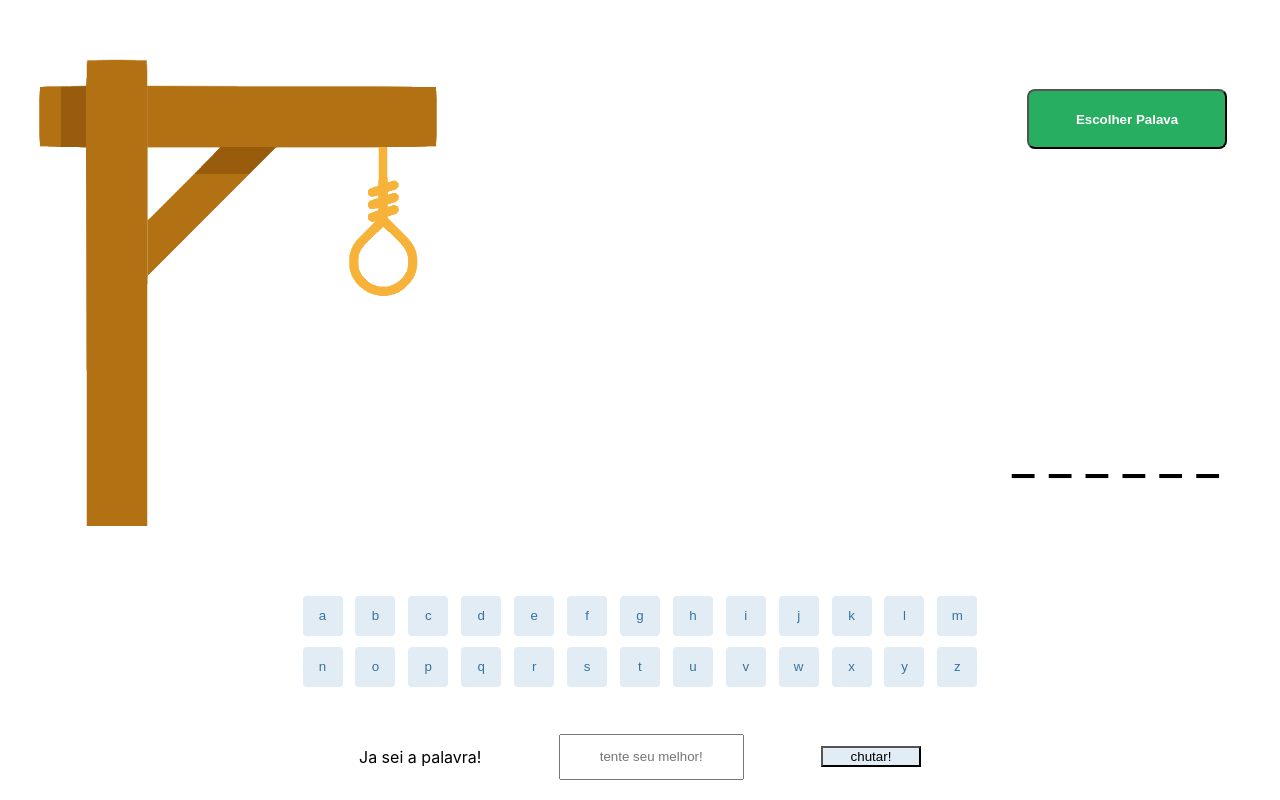
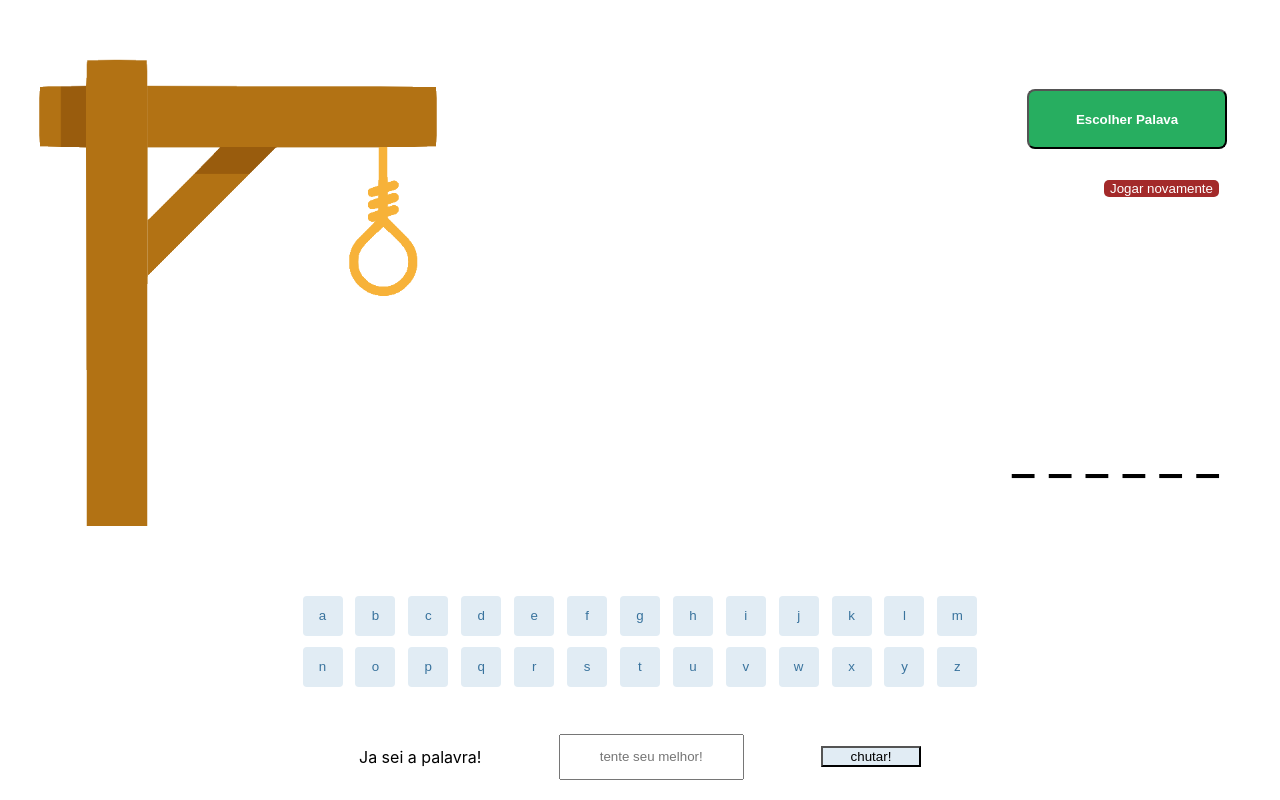
Before and after one commit to ViniSSBrandao/JogoDaForca, a React (Create React App) app: page / in a window 1280 px wide. Built offline with nearby package versions, Linux system fonts and the light colour scheme.

Commit message:
penultimo commit

```diff
--- a/public/style.css
+++ b/public/style.css
@@ -97,3 +97,13 @@ display: flex;
     height: 100%;
     text-align: center;
 }
+
+.reload{
+    position: absolute;
+    right: 61px;
+    background-color: rgb(163, 42, 42);
+    border: none;
+    border-radius: 5px;
+    top:180px;
+    color: white;
+}
--- a/src/App.js
+++ b/src/App.jsx
@@ -41,6 +41,7 @@ function App() {
         tentativa={tentativa=>setTentativa(tentativa)}
         erros={erros=>setErros(erros)}
         resultado={resultado=>setResultado(resultado)}
+        onChange={console.log(resultado)}
         />)}
       </div>
 
--- a/src/Components/Chute.js
+++ b/src/Components/Chute.jsx
@@ -41,7 +41,7 @@ export default function Chute(prop){
         <>
         <div className="chute">
             <h1>Ja sei a palavra!</h1>
-            <input type='text' onChange={pegarDados} placeholder="tente seu melhor!" />
+            <input type='text' onChange={pegarDados} placeholder="tente seu melhor!" data-test='guess-input' />
             <button type='submit' className="chutebotao" onClick={testar} onChange={prop.resultado(resultado)} > chutar!</button>
         </div>
         </>
--- a/src/Components/Jogo.js
+++ b/src/Components/Jogo.jsx
@@ -7,14 +7,16 @@ import { useState } from "react"
 export default function Jogo(prop){
 
     const [classe, setClasse] = useState('')
-
+    const [iniciar, setIniciar] = useState(0)
 
     console.log(prop.acertos)
+
 
     return(
         <div className='jogo'>
         <Forca erro={prop.erros} />
-        <button class="comecar"  onClick={() => prop.apertouBotao('awa')}>Escolher Palava</button>
+        <button class="comecar" data-test='choose-word'  onClick={() => {prop.apertouBotao('awa')}}>Escolher Palava</button>
+        <button className="reload" onClick={() => window.location.reload(false)}>Jogar novamente</button>
         <Acertos palavra={prop.palavra} acertos={prop.acertos} classe={classe} resultado={prop.resultado}/>
         </div>
     )
--- a/src/Components/Jogo/Acertos.js
+++ b/src/Components/Jogo/Acertos.jsx
@@ -35,7 +35,7 @@ export default function Acertos(prop){
 
     return(
         <>
-        <div className="acertos">
+        <div className="acertos" data-test='word' data-answer={prop.palavra}>
             <p onClick={trocaPalavra} className={prop.resultado}>{display}</p>
         </div>
         </>
--- a/src/Components/Jogo/Forca.js
+++ b/src/Components/Jogo/Forca.jsx
@@ -12,7 +12,7 @@ export default function Forca(prop){
 
     return(
     <>
-    <img src={forcas[prop.erro]}/>
+    <img data-test='game-image' src={forcas[prop.erro]}/>
     </>
     )
 }
--- a/src/Components/Letras.js
+++ /dev/null
@@ -1,81 +0,0 @@
-import { useState } from "react"
-import Forca from "./Jogo/Forca"
-let letraClicada = [], acertos = [], erros = 0
-let palavra, estadoJogo, classe
-let copiaCerto, copiaErrado
-let resultado = ''
-
-export default function Letras(prop){
-    console.log(estadoJogo)
-
-    !prop.estadoJogo ? estadoJogo = 0 : estadoJogo = 1
-
-
-    palavra = prop.palavra
-        function clicouLetra(entrada){
-
-            if(estadoJogo){
-                if(letraClicada.includes(entrada)){
-                    setClicou('letra')
-            }
-            else {
-                verificaLetra(entrada, palavra)
-                letraClicada.push(entrada)
-                setClicou('letra')
-            }
-        }
-
-        }
-
-    estadoJogo ? classe = ['letra ativada'] : classe = ['letra']
-    const [clicou, setClicou] = useState('letra ativada')
-
-
-    return(
-        <>
-
-
-        <button className={clicou} onClick={() => {clicouLetra(prop.letra) ; prop.tentativa(copiaCerto); prop.erros(erros); prop.resultado(resultado)}} >
-        {prop.letra}
-        </button>
-
-        </>
-    )
-}
-
-function verificaLetra(letra, palavra){
-
-    console.log(palavra)
-    if (palavra.includes(letra)){
-        for(let i=0; i<palavra.length; i++){
-            if(palavra[i] === letra){
-                if(!acertos[i]){
-                    acertos.splice(i, 1, letra)
-                }
-                else{
-                    acertos.splice(i, 0, letra)
-                }
-            }
-            else if(!acertos[i]){
-                acertos[i]=''
-            }
-            copiaCerto = [...acertos]
-        }
-        acertos.includes('') ? console.log('ta quase') : resultado = 'acertou'
-
-    }
-    else{
-        erros++
-        if(erros>=6){
-             resultado = 'errou'
-              copiaCerto = [...palavra]
-            }
-            else {
-                console.log(erros)
-            }
-
-    }
-
-    console.log ("erros: ", erros, "acertos: ", acertos)
-
-}
--- /dev/null
+++ b/src/Components/Letras.jsx
@@ -0,0 +1,83 @@
+import { useState } from "react"
+import Forca from "./Jogo/Forca"
+let letraClicada = [], acertos = [], erros = 0
+let palavra, estadoJogo, classe
+let copiaCerto, copiaErrado
+let resultado = ''
+
+export default function Letras(prop){
+    console.log(estadoJogo)
+
+    !prop.estadoJogo ? estadoJogo = 0 : estadoJogo = 1
+
+
+    palavra = prop.palavra
+        function clicouLetra(entrada){
+
+            if(estadoJogo){
+                if(letraClicada.includes(entrada)){
+                    setClicou('letra')
+            }
+            else {
+                verificaLetra(entrada, palavra)
+                letraClicada.push(entrada)
+                setClicou('letra')
+            }
+        }
+
+        }
+
+    estadoJogo ? classe = ['letra ativada'] : classe = ['letra']
+    const [clicou, setClicou] = useState('letra ativada')
+
+    function verificaLetra(letra, palavra){
+
+        console.log(palavra)
+        if (palavra.includes(letra)){
+            for(let i=0; i<palavra.length; i++){
+                if(palavra[i] === letra){
+                    if(!acertos[i]){
+                        acertos.splice(i, 1, letra)
+                    }
+                    else{
+                        acertos.splice(i, 0, letra)
+                    }
+                }
+                else if(!acertos[i]){
+                    acertos[i]=''
+                }
+                copiaCerto = [...acertos]
+            }
+            acertos.includes('') ? console.log('ta quase') : resultado = 'acertou'
+
+        }
+        else{
+
+            if(erros>=5){
+                 resultado = 'errou'
+                    erros == 5 ? erros++ : erros = erros
+                  copiaCerto = [...palavra]
+                }
+                else {
+                    console.log(erros)
+                    erros++
+                }
+
+        }
+
+        console.log (resultado)
+
+    }
+
+
+    return(
+        <>
+
+
+        <button data-test='letter' className={clicou} onClick={() => {clicouLetra(prop.letra) ; prop.tentativa(copiaCerto); prop.erros(erros); prop.resultado(resultado)}} >
+        {prop.letra}
+        </button>
+
+        </>
+    )
+}
```
